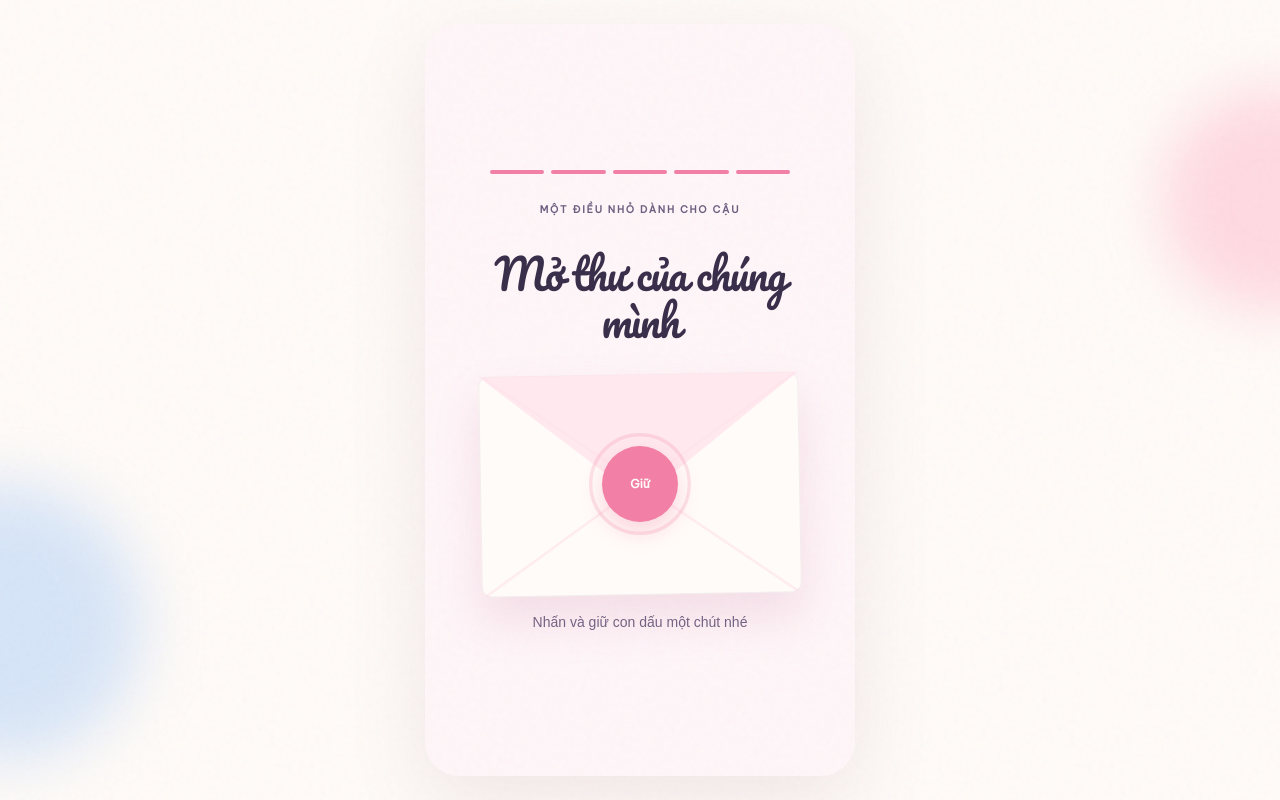
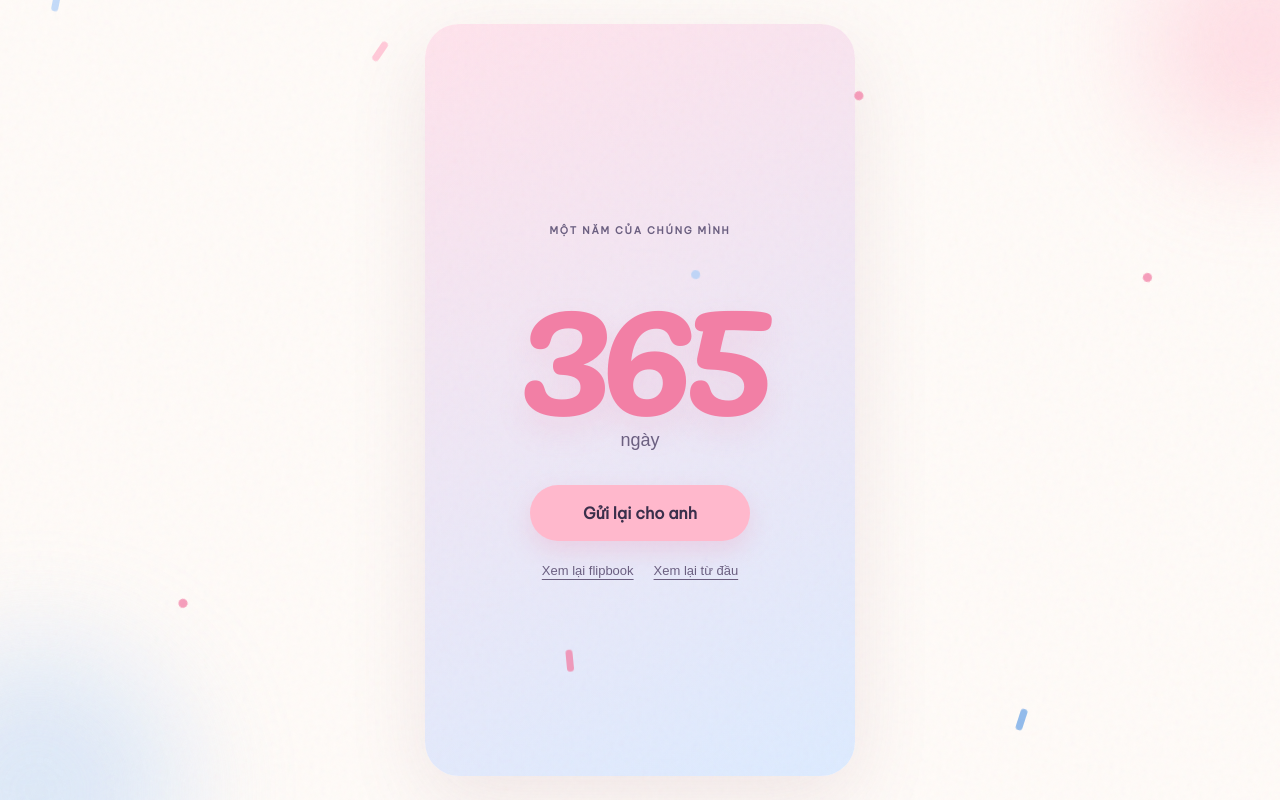
Before and after one commit to boppyorca/anniversary-web-app-design, a Next.js app: page / in a window 1280 px wide. Built offline with nearby package versions, Linux system fonts and the light colour scheme; a web font is replaced by a local one.

Commit message:
Build finale screen
V0-Chat-Id: hITq9OJbrHM

```diff
--- a/app/globals.css
+++ b/app/globals.css
@@ -147,3 +147,37 @@ button { cursor:pointer; }
 @keyframes page-turn { 50% { transform:perspective(900px) rotateY(-88deg); opacity:.45; } 100% { transform:perspective(900px) rotateY(0); opacity:1; } }
 @media (min-width:600px) { .flipbook-shell { min-height:calc(100svh - 48px); margin:24px auto; width:min(100% - 48px,430px); border-radius:34px; box-shadow:0 24px 80px rgba(130,85,110,.12); } }
 @media (prefers-reduced-motion:reduce) { .book-page.is-turning { animation:none; } }
+.finale-shell { min-height:100svh; overflow:hidden; isolation:isolate; position:relative; display:grid; place-items:center; padding:28px 20px; background:linear-gradient(160deg,var(--pink-100),var(--blue-100)); font-family:var(--font-vietnam),sans-serif; }
+.finale-content { position:relative; z-index:2; display:flex; width:min(100%,430px); flex-direction:column; align-items:center; gap:22px; text-align:center; }
+.finale-content .eyebrow { margin:0; }
+.finale-number-wrap { display:flex; flex-direction:column; align-items:center; margin:8px 0 12px; }
+.finale-number-wrap h1 { margin:0; color:var(--pink-500); font:400 clamp(128px,38vw,180px)/.8 var(--font-pacifico),cursive; letter-spacing:-.08em; text-shadow:0 14px 30px rgba(242,127,165,.16); }
+.finale-number-wrap span { margin-top:18px; color:var(--ink-soft); font:400 18px var(--font-playpen),cursive; }
+.finale-content > .romantic-button { min-width:220px; }
+.finale-links { display:flex; align-items:center; gap:20px; }
+.finale-links button, .sheet-close-text { border:0; background:transparent; color:var(--ink-soft); font:400 13px var(--font-playpen),cursive; text-decoration:underline; text-underline-offset:4px; }
+.finale-blob { position:fixed; z-index:-1; border-radius:999px; filter:blur(55px); opacity:.42; pointer-events:none; animation:finale-drift 16s ease-in-out infinite alternate; }
+.finale-blob-pink { width:230px; height:230px; top:-80px; right:-90px; background:var(--pink-300); }
+.finale-blob-blue { width:270px; height:270px; bottom:-100px; left:-120px; background:var(--blue-300); animation-delay:-7s; }
+@keyframes finale-drift { to { transform:translate3d(24px,28px,0) scale(1.08); } }
+.finale-confetti { position:fixed; inset:0; z-index:1; pointer-events:none; }
+.confetti { position:absolute; display:block; opacity:.75; animation:confetti-fall 9s linear infinite; }
+.confetti.circle { width:9px; height:9px; border-radius:50%; background:var(--pink-500); }
+.confetti.strip { width:7px; height:22px; border-radius:99px; background:var(--blue-500); transform:rotate(24deg); }
+.confetti-one { top:-4%; left:12%; animation-delay:-1s; } .confetti-two { top:-12%; left:29%; animation-delay:-5s; background:var(--pink-300)!important; }
+.confetti-three { top:-8%; left:53%; animation-delay:-7s; background:var(--blue-300)!important; } .confetti-four { top:-15%; left:77%; animation-delay:-3s; }
+.confetti-five { top:-20%; left:88%; animation-delay:-8s; } .confetti-six { top:-10%; left:42%; animation-delay:-2s; background:var(--pink-500)!important; }
+.confetti-seven { top:-18%; left:66%; animation-delay:-6s; } .confetti-eight { top:-6%; left:4%; animation-delay:-4s; background:var(--blue-300)!important; }
+@keyframes confetti-fall { 0% { transform:translate3d(0,-10px,0) rotate(0); } 100% { transform:translate3d(34px,110vh,0) rotate(210deg); } }
+.finale-sheet-layer { position:fixed; inset:0; z-index:10; display:flex; align-items:flex-end; background:rgba(58,47,75,.18); }
+.finale-sheet { width:100%; padding:14px 22px 30px; border-radius:28px 28px 0 0; background:var(--cream); box-shadow:0 -18px 48px rgba(91,75,110,.16); }
+.sheet-handle { width:42px; height:4px; margin:0 auto 24px; border-radius:99px; background:var(--pink-300); }
+.finale-form { display:flex; flex-direction:column; gap:16px; }
+.finale-form h2, .sent-state h2 { margin:0; color:var(--ink); font:400 30px/1.1 var(--font-pacifico),cursive; }
+.finale-form textarea { min-height:142px; width:100%; resize:none; border:1px solid var(--pink-300); border-radius:20px; padding:16px; outline:none; background:var(--pink-50); color:var(--ink); font-size:14px; }
+.finale-form textarea:focus { border-color:var(--pink-500); box-shadow:0 0 0 4px rgba(255,184,204,.3); }
+.sheet-footer { display:flex; align-items:center; justify-content:space-between; color:var(--ink-soft); font-size:12px; }
+.sent-state { display:flex; min-height:250px; flex-direction:column; align-items:center; justify-content:center; gap:18px; text-align:center; }
+.sent-check { display:grid; width:62px; height:62px; place-items:center; border:2px solid var(--blue-500); border-radius:50%; color:var(--blue-500); font-size:28px; }
+@media (min-width:600px) { .finale-shell { min-height:calc(100svh - 48px); margin:24px auto; width:min(100% - 48px,430px); border-radius:34px; box-shadow:0 24px 80px rgba(130,85,110,.12); } }
+@media (prefers-reduced-motion:reduce) { .confetti { animation:none; } }
--- a/app/page.tsx
+++ b/app/page.tsx
@@ -277,8 +277,78 @@ export function FlipbookScreen({ pages = defaultFlipbookPages, onComplete }: Fli
   )
 }
 
+type FinaleScreenProps = {
+  onFlipbook?: () => void
+  onRestart?: () => void
+}
+
+const confetti = [
+  { className: 'confetti-one', type: 'circle' },
+  { className: 'confetti-two', type: 'strip' },
+  { className: 'confetti-three', type: 'circle' },
+  { className: 'confetti-four', type: 'strip' },
+  { className: 'confetti-five', type: 'circle' },
+  { className: 'confetti-six', type: 'strip' },
+  { className: 'confetti-seven', type: 'circle' },
+  { className: 'confetti-eight', type: 'strip' },
+]
+
+export function FinaleScreen({ onFlipbook, onRestart }: FinaleScreenProps) {
+  const [sheetOpen, setSheetOpen] = useState(false)
+  const [message, setMessage] = useState('')
+  const [status, setStatus] = useState<'idle' | 'sending' | 'sent'>('idle')
+  const reduceMotion = useReducedMotion()
+
+  function sendMessage(event: React.FormEvent<HTMLFormElement>) {
+    event.preventDefault()
+    if (!message.trim() || status !== 'idle') return
+    setStatus('sending')
+    window.setTimeout(() => setStatus('sent'), 900)
+  }
+
+  function closeSheet() {
+    if (status !== 'sending') {
+      setSheetOpen(false)
+      setStatus('idle')
+    }
+  }
+
+  return (
+    <main className={`${pacifico.variable} ${playpen.variable} ${vietnam.variable} finale-shell`}>
+      <div className="finale-blob finale-blob-pink" aria-hidden="true" />
+      <div className="finale-blob finale-blob-blue" aria-hidden="true" />
+      <div className="grain" aria-hidden="true" />
+      <div className="finale-confetti" aria-hidden="true">
+        {confetti.map((item) => <span key={item.className} className={`confetti ${item.className} ${item.type}`} />)}
+      </div>
+      <section className="finale-content" aria-labelledby="finale-title">
+        <p className="eyebrow">MỘT NĂM CỦA CHÚNG MÌNH</p>
+        <div className="finale-number-wrap">
+          <h1 id="finale-title">365</h1>
+          <span>ngày</span>
+        </div>
+        <Button onClick={() => setSheetOpen(true)}>Gửi lại cho anh</Button>
+        <div className="finale-links">
+          <button type="button" onClick={onFlipbook}>Xem lại flipbook</button>
+          <button type="button" onClick={onRestart}>Xem lại từ đầu</button>
+        </div>
+      </section>
+      {sheetOpen && <div className="finale-sheet-layer" role="presentation" onMouseDown={(event) => { if (event.target === event.currentTarget) closeSheet() }}>
+        <motion.section className="finale-sheet" role="dialog" aria-modal="true" aria-labelledby="sheet-title" initial={reduceMotion ? false : { y: 40, opacity: 0 }} animate={{ y: 0, opacity: 1 }} transition={{ type: 'spring', stiffness: 260, damping: 25 }}>
+          <div className="sheet-handle" aria-hidden="true" />
+          {status === 'sent' ? <div className="sent-state"><motion.div className="sent-check" initial={reduceMotion ? false : { scale: 0, rotate: -20 }} animate={{ scale: 1, rotate: 0 }} transition={{ type: 'spring', stiffness: 250, damping: 16 }} aria-hidden="true">✓</motion.div><h2 id="sheet-title">Đã gửi rồi nhé</h2><button className="sheet-close-text" type="button" onClick={closeSheet}>Đóng</button></div> : <form onSubmit={sendMessage} className="finale-form">
+            <h2 id="sheet-title">Gửi lại cho anh</h2>
+            <textarea value={message} maxLength={1000} onChange={(event) => setMessage(event.target.value)} placeholder="Viết một điều nhỏ nhé" aria-label="Lời nhắn" disabled={status === 'sending'} />
+            <div className="sheet-footer"><span>{message.length}/1000</span><Button type="submit" disabled={!message.trim() || status === 'sending'}>{status === 'sending' ? 'Đang gửi...' : 'Gửi đi'}</Button></div>
+          </form>}
+        </motion.section>
+      </div>}
+    </main>
+  )
+}
+
 export default function Page() {
-  return <FlipbookScreen />
+  return <FinaleScreen />
 }
 
 export const designTokens = {
```
